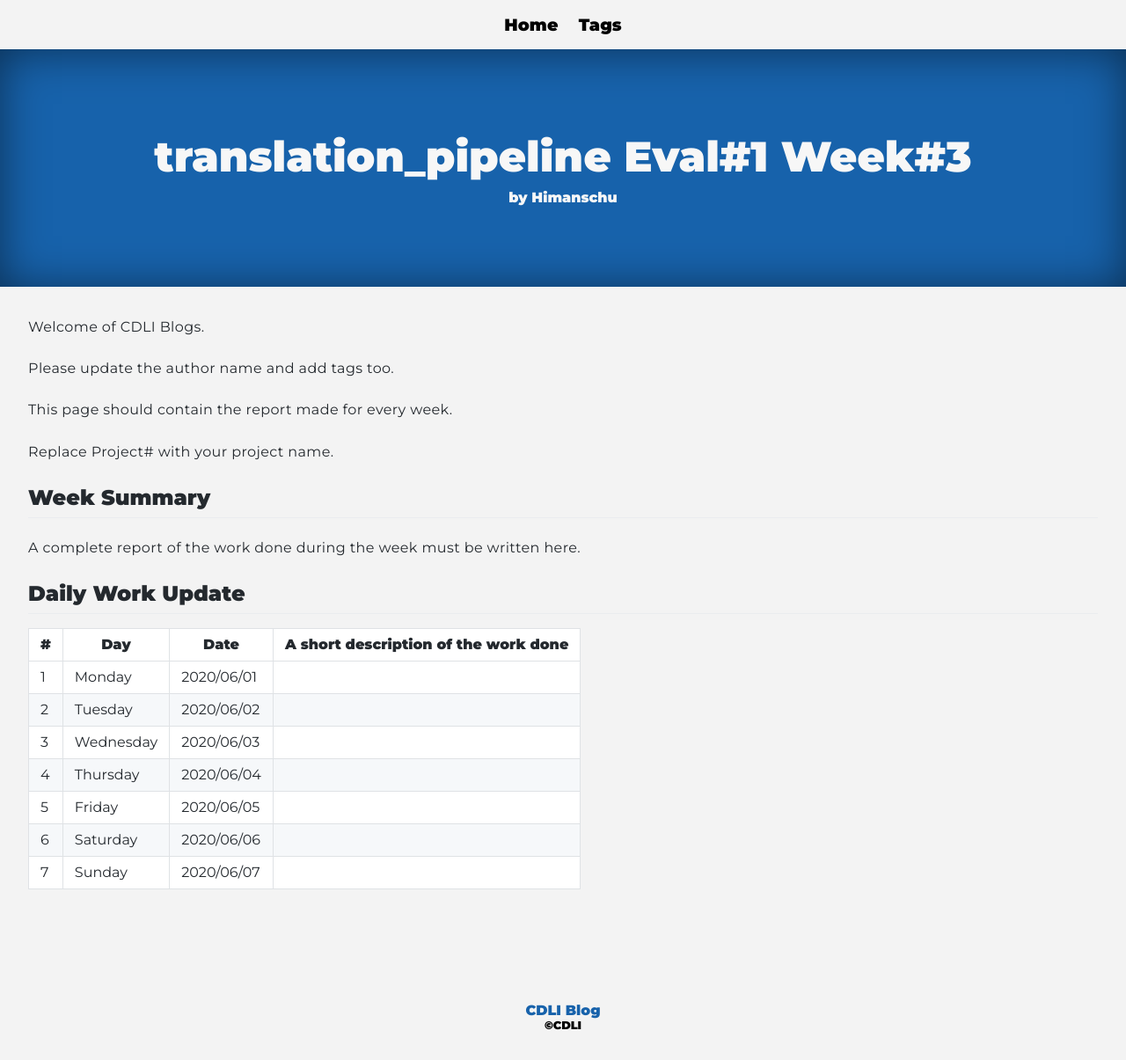
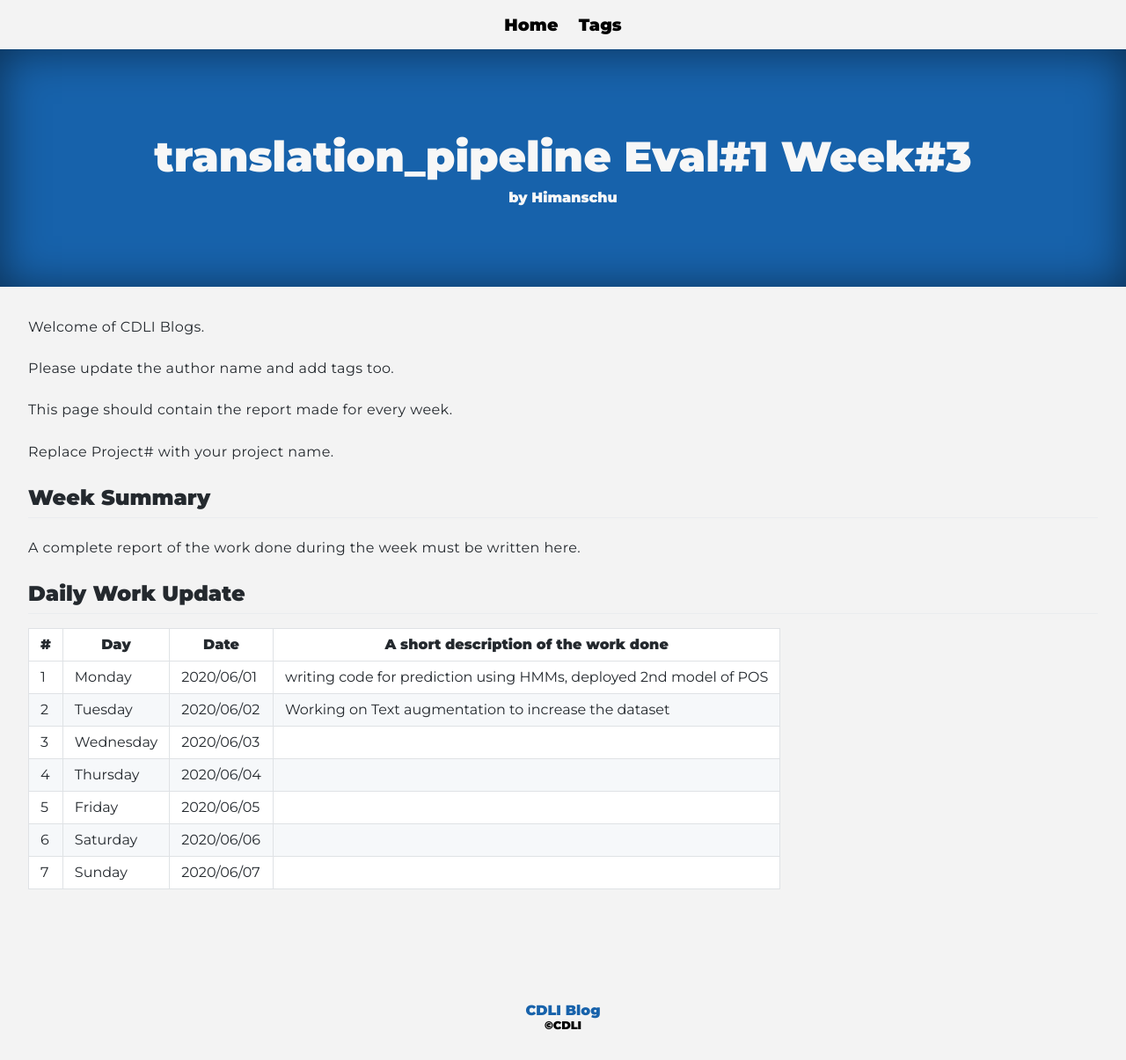
Before and after one commit to cdli-gh/blog, a Jekyll site: the page built from _blog/gsoc20/translation_pipeline/posts/03_week3.md, in a window 1280 px wide. Shown: the whole page at 88% size. Built offline with Jekyll 4.4.1, drawn with Linux system fonts in a browser that asks for light colours; Markdown is read by kramdown in place of the engine named in the settings.

Commit message:
Update 03_week3.md

```diff
--- a/_blog/gsoc20/translation_pipeline/posts/03_week3.md
+++ b/_blog/gsoc20/translation_pipeline/posts/03_week3.md
@@ -21,8 +21,8 @@ A complete report of the work done during the week must be written here.
 
 |\#|Day|Date|A short description of the work done|
 |---	|---	|---	|---	|
-|1   	| Monday 	|   2020/06/01	|   	|
-|2   	| Tuesday  	|   2020/06/02	|   	|
+|1   	| Monday 	|   2020/06/01	|  writing code for prediction using HMMs, deployed 2nd model of POS 	|
+|2   	| Tuesday  	|   2020/06/02	|  Working on Text augmentation to increase the dataset 	|
 |3   	| Wednesday  	|  2020/06/03 	|   	|
 |4   	| Thursday  	|   2020/06/04	|   	|
 |5   	| Friday  	|   2020/06/05	|   	|
```
